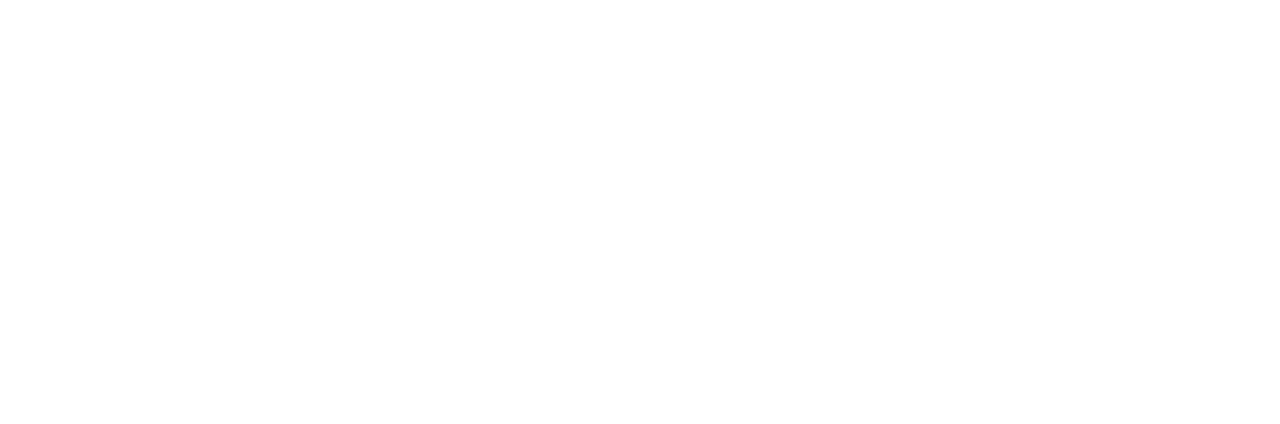
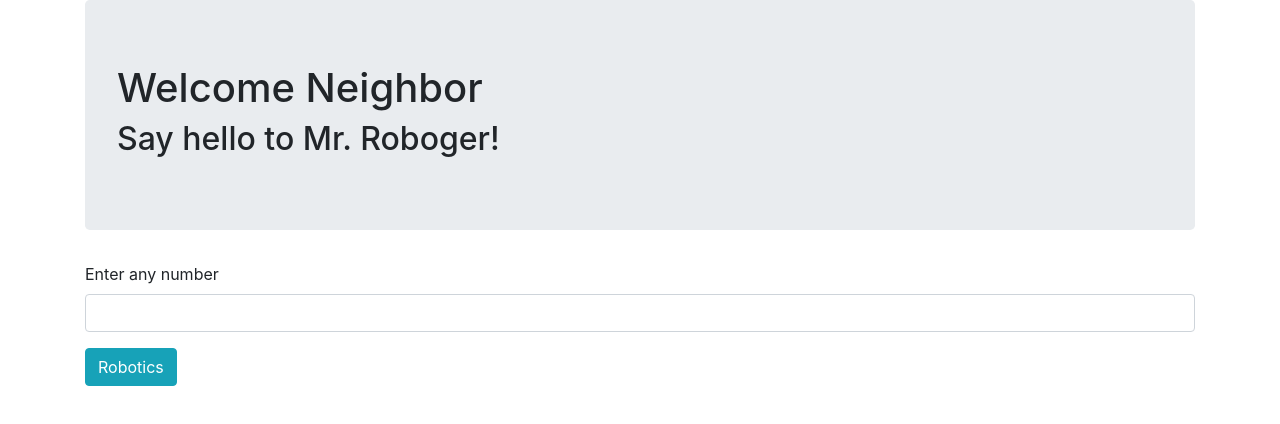
Before and after one commit to mmanchee/mrRoboger, a plain HTML site: page index.html in a window 1280 px wide. Drawn offline with Linux system fonts and the light colour scheme.

Commit message:
add basic HTML to the project

```diff
--- a/index.html
+++ b/index.html
@@ -11,7 +11,17 @@
 </head>
 <body>
   <div class="container">
-
+    <div class="jumbotron">
+      <h1>Welcome Neighbor</h1>
+      <h2>Say hello to Mr. Roboger!</h2>
+    </div>
+    <form id="robot-form">
+      <div class="form-group">
+        <label class="input1">Enter any number</label>
+        <input id="input1" type="text" class="form-control">
+      </div>
+      <button type="submit" class="btn btn-info">Robotics</button>
+    </form>
   </div>
 </body>
 </html>
```
